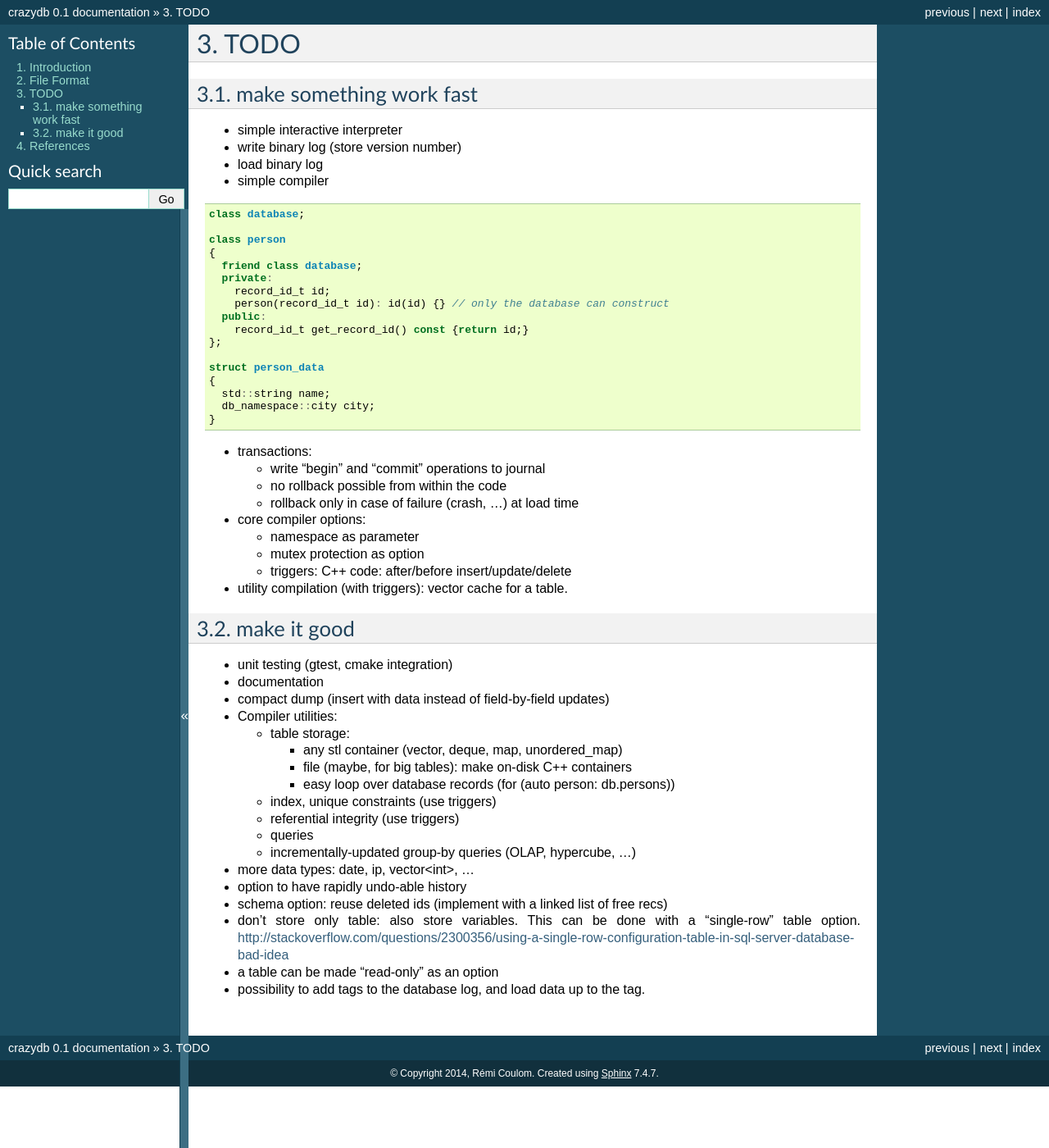
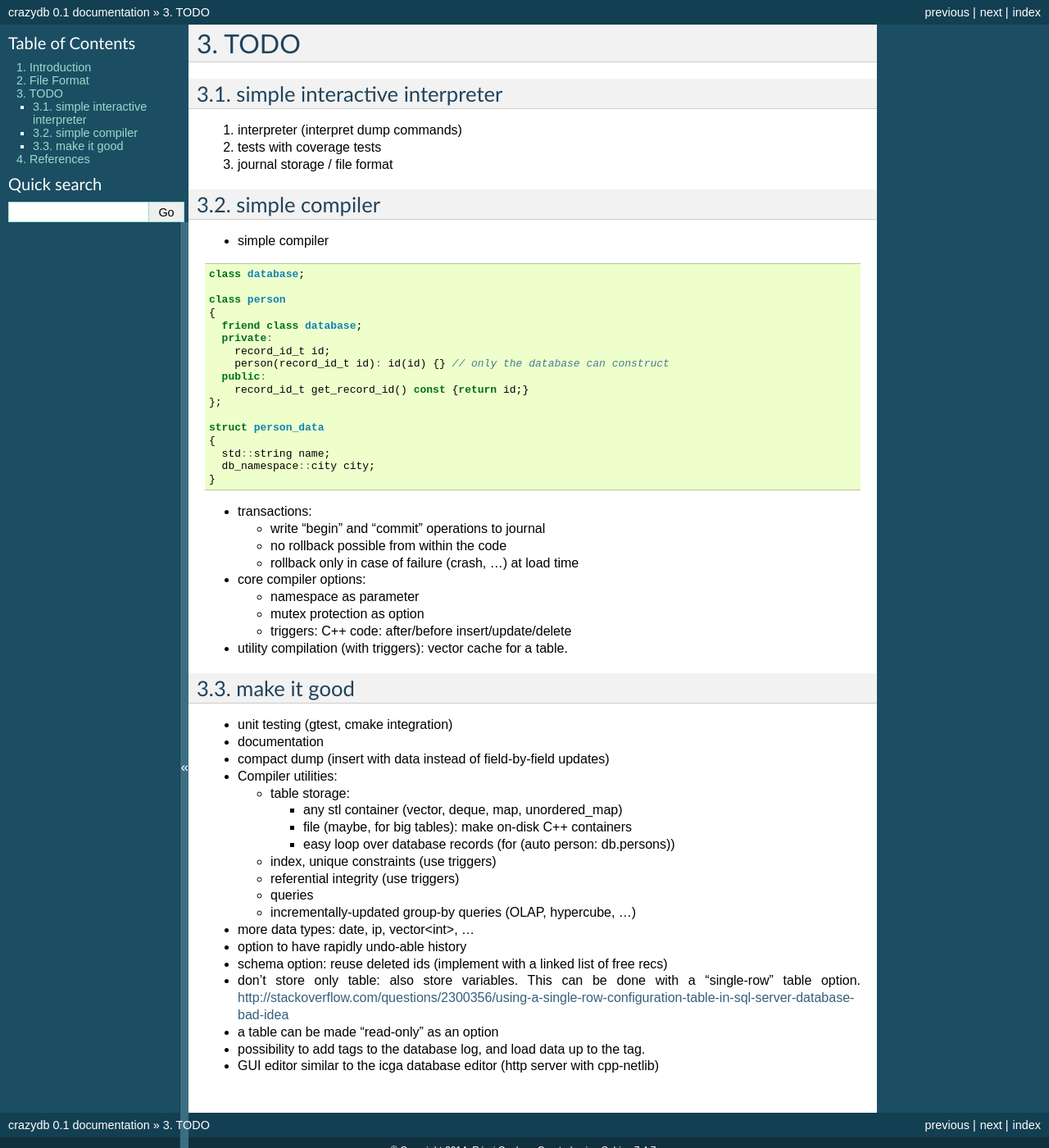
Before and after one commit to Remi-Coulom/joedb, a Sphinx documentation site: the page built from doc/sphinx/source/todo.rst, in a window 1280 px wide and 1400 px high. Shown: the whole window at 82% size. Built offline with Sphinx 7.4.7, drawn with Linux system fonts in a browser that asks for light colours; formulas are drawn with MathJax 3.

Commit message:
ycm_extra_conf.py

```diff
--- a/doc/sphinx/source/todo.rst
+++ b/doc/sphinx/source/todo.rst
@@ -1,12 +1,16 @@
 TODO
 ====
 
-make something work fast
-------------------------
+simple interactive interpreter
+------------------------------
 
-- simple interactive interpreter
-- write binary log (store version number)
-- load binary log
+#) interpreter (interpret dump commands)
+#) tests with coverage tests
+#) journal storage / file format
+
+simple compiler
+---------------
+
 - simple compiler
 
 .. code-block:: c++
@@ -68,3 +72,4 @@ make it good
 - don't store only table: also store variables. This can be done with a "single-row" table option. http://stackoverflow.com/questions/2300356/using-a-single-row-configuration-table-in-sql-server-database-bad-idea
 - a table can be made "read-only" as an option
 - possibility to add tags to the database log, and load data up to the tag.
+- GUI editor similar to the icga database editor (http server with cpp-netlib)
```
Also changed, not shown: .ycm_extra_conf.py (added), 2 other files.
